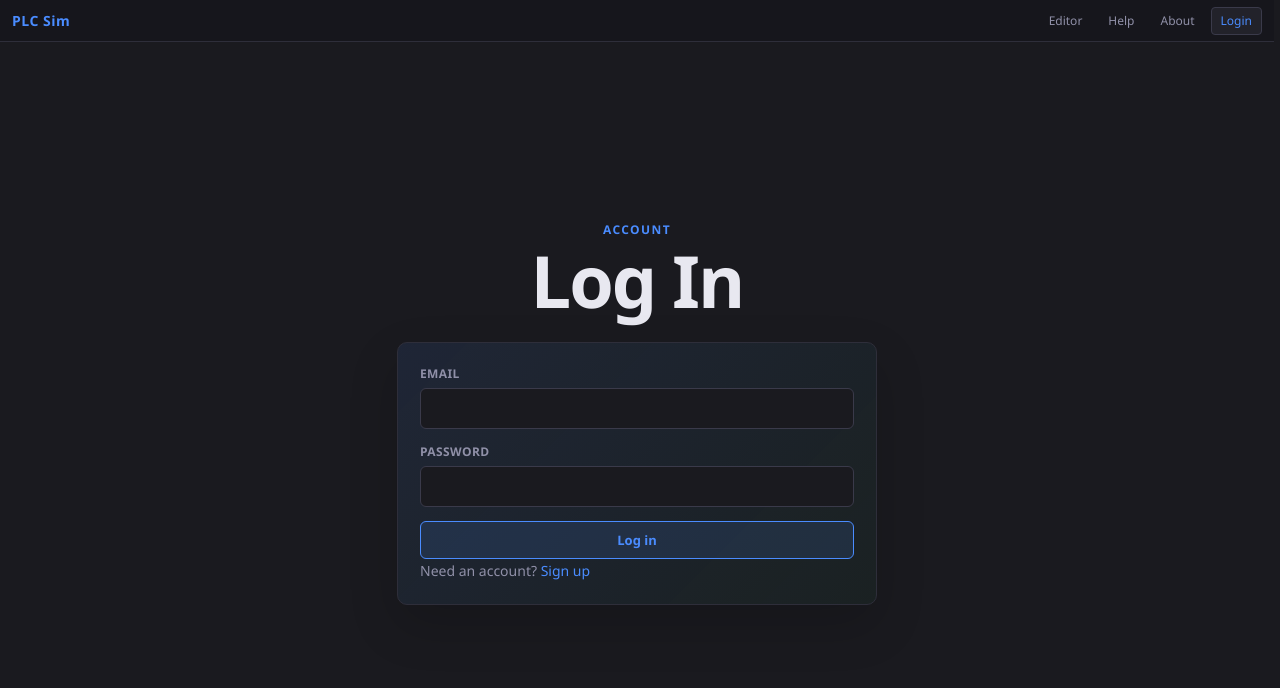
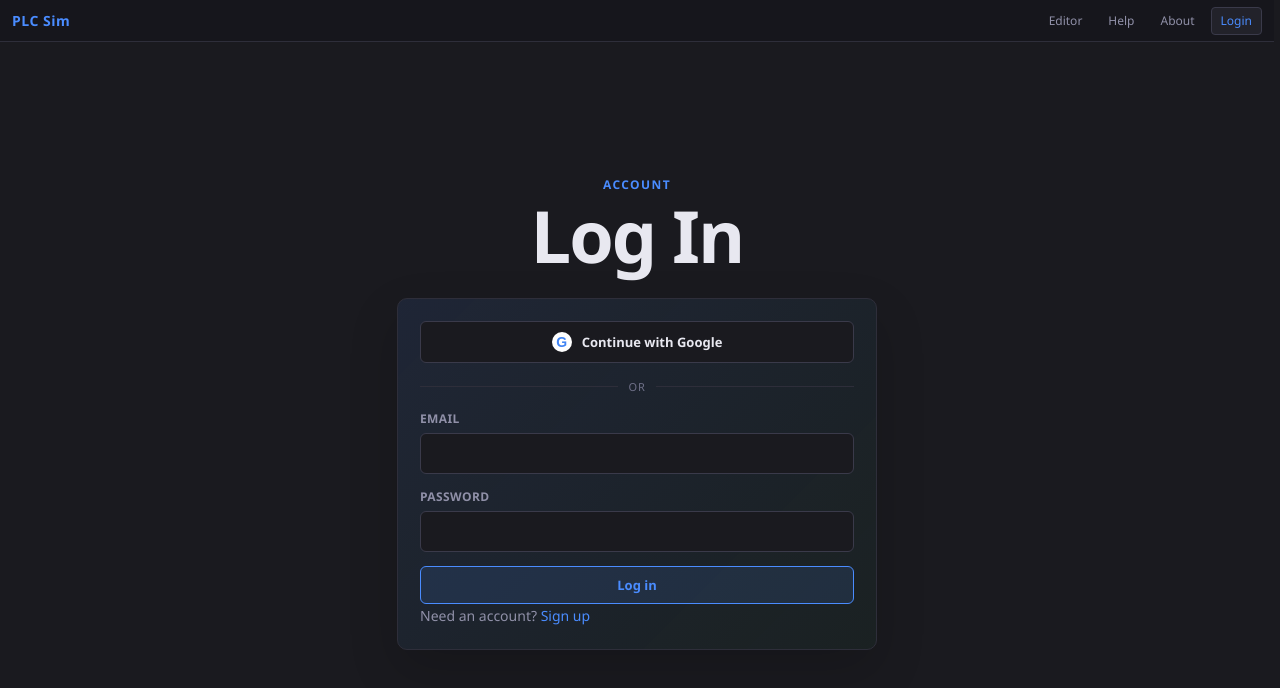
Before and after one commit to joshfromtessy/plcSimPro, a React (Vite) app: page /login in a window 1280 px wide. Shown: the top 688 px of the page. Built offline with nearby package versions, Linux system fonts and the light colour scheme; no server answers.

Commit message:
Add Google OAuth login

```diff
--- a/src/App.css
+++ b/src/App.css
@@ -386,6 +386,62 @@
   gap: 14px;
 }
 
+.auth-google {
+  width: 100%;
+  display: inline-flex;
+  align-items: center;
+  justify-content: center;
+  gap: 10px;
+  padding: 10px 14px;
+  border: 1px solid var(--border-light);
+  border-radius: 6px;
+  background: var(--bg-app);
+  color: var(--text-primary);
+  font-weight: 700;
+}
+
+.auth-google:hover:not(:disabled) {
+  border-color: var(--accent-blue);
+  color: var(--accent-blue);
+}
+
+.auth-google:disabled {
+  opacity: 0.55;
+  cursor: not-allowed;
+}
+
+.auth-google-mark {
+  width: 20px;
+  height: 20px;
+  display: inline-flex;
+  align-items: center;
+  justify-content: center;
+  border-radius: 50%;
+  background: #fff;
+  color: #4285f4;
+  font-family: Arial, sans-serif;
+  font-size: 14px;
+  font-weight: 700;
+}
+
+.auth-divider {
+  display: flex;
+  align-items: center;
+  gap: 10px;
+  margin: 16px 0;
+  color: var(--text-dim);
+  font-size: 11px;
+  text-transform: uppercase;
+  letter-spacing: 0.8px;
+}
+
+.auth-divider::before,
+.auth-divider::after {
+  content: "";
+  flex: 1;
+  border-top: 1px solid var(--border);
+}
+
 .auth-form label {
   display: flex;
   flex-direction: column;
--- a/src/pages/AuthPage.tsx
+++ b/src/pages/AuthPage.tsx
@@ -11,7 +11,7 @@ interface AuthPageProps {
 
 export function AuthPage({ theme, mode }: AuthPageProps) {
   const navigate = useNavigate();
-  const { user, loading, error, signIn, signUp, clearError } = useAuthStore();
+  const { user, loading, error, signIn, signUp, signInWithGoogle, clearError } = useAuthStore();
   const [email, setEmail] = useState("");
   const [password, setPassword] = useState("");
   const isSignup = mode === "signup";
@@ -58,6 +58,12 @@ export function AuthPage({ theme, mode }: AuthPageProps) {
             </ul>
           </div>
         ) : (
+          <>
+            <button className="auth-google" type="button" onClick={signInWithGoogle} disabled={loading}>
+              <span className="auth-google-mark" aria-hidden="true">G</span>
+              Continue with Google
+            </button>
+            <div className="auth-divider"><span>or</span></div>
             <form className="auth-form" onSubmit={handleSubmit}>
               <label>
                 <span>Email</span>
@@ -85,6 +91,7 @@ export function AuthPage({ theme, mode }: AuthPageProps) {
                 {loading ? "Working..." : isSignup ? "Create account" : "Log in"}
               </button>
             </form>
+          </>
         )}
         <p className="auth-switch">
           {isSignup ? "Already have an account?" : "Need an account?"}{" "}
--- a/src/store/authStore.ts
+++ b/src/store/authStore.ts
@@ -11,6 +11,7 @@ interface AuthState {
   initialize: () => Promise<void>;
   signIn: (email: string, password: string) => Promise<void>;
   signUp: (email: string, password: string) => Promise<void>;
+  signInWithGoogle: () => Promise<void>;
   signOut: () => Promise<void>;
   clearError: () => void;
 }
@@ -70,6 +71,22 @@ export const useAuthStore = create<AuthState>((set, get) => ({
     set({ loading: false, error: error?.message ?? null });
   },
 
+  signInWithGoogle: async () => {
+    if (!supabase) {
+      set({ error: "Supabase is not configured yet." });
+      return;
+    }
+
+    set({ loading: true, error: null });
+    const { error } = await supabase.auth.signInWithOAuth({
+      provider: "google",
+      options: {
+        redirectTo: `${window.location.origin}/`,
+      },
+    });
+    if (error) set({ loading: false, error: error.message });
+  },
+
   signOut: async () => {
     if (!supabase) return;
     set({ loading: true, error: null });
```
Lines whose indentation alone changed are shown as unchanged.
